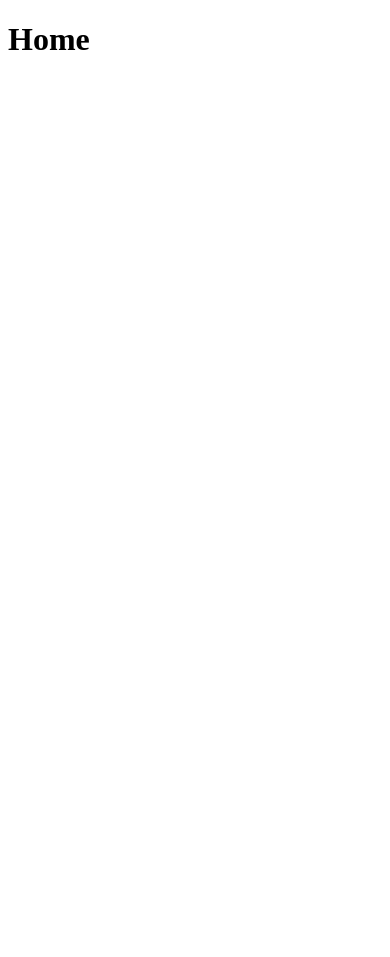
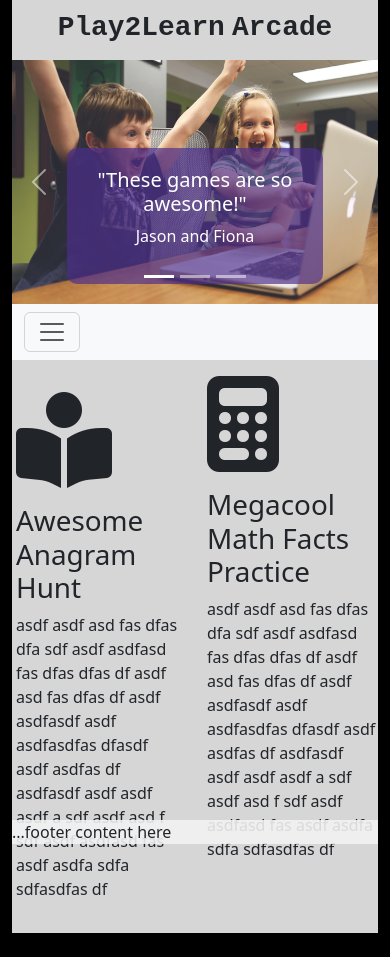
Before and after one commit to jesslark/play2learn-html, a plain HTML site: page index.html in a window 390 px wide. Before the commit the page ends 844 px from the top, so only its background shows below. Drawn offline with nearby package versions, Linux system fonts and the light colour scheme.

Commit message:
progress

```diff
--- a/index.html
+++ b/index.html
@@ -4,8 +4,118 @@
   <meta charset="UTF-8">
   <meta name="viewport" content="width=device-width, initial-scale=1.0">
   <title>Play2Learn: Home</title>
+  <link rel="stylesheet"
+        href="https://cdn.jsdelivr.net/npm/bootstrap@5.3.8/dist/css/bootstrap.min.css"
+        crossorigin="anonymous"
+        integrity="sha384-sRIl4kxILFvY47J16cr9ZwB07vP4J8+LH7qKQnuqkuIAvNWLzeN8tE5YBujZqJLB"
+  />
+  <link rel="stylesheet" href="stylesheets/styles.css">
 </head>
 <body>
-  <h1>Home</h1>
+  <div class="container">
+    <header class="logo display-6 text-center fw-bold pt-2">
+      <p>Play</p><p>2</p><p>Learn</p> <p>Arcade</p>
+    </header>
+
+    <div id="happyKidsCarousel" class="carousel slide" data-bs-ride="carousel">
+      <div class="carousel-indicators">
+        <button type="button" data-bs-target="#happyKidsCarousel" data-bs-slide-to="0" class="active" aria-current="true" aria-label="Slide 1"></button>
+        <button type="button" data-bs-target="#happyKidsCarousel" data-bs-slide-to="1" aria-label="Slide 2"></button>
+        <button type="button" data-bs-target="#happyKidsCarousel" data-bs-slide-to="2" aria-label="Slide 3"></button>
+      </div>
+      <div class="carousel-inner">
+        <div class="carousel-item active" data-bs-interval="10000">
+          <img src="/images/children-at-computer.jpg" class="d-block w-100" alt="children at a computer looking extremely happy">
+          <div class="carousel-caption">
+            <h5>"These games are so awesome!"</h5>
+            <p>Jason and Fiona</p>
+          </div>
+        </div>
+        <div class="carousel-item" data-bs-interval="10000">
+          <img src="images/students-at-computers.jpg" class="d-block w-100" alt="a row of children using computers">
+          <div class="carousel-caption">
+            <h5>"We love computer time when we get to play the Play2Learn Arcade."</h5>
+            <p>Nathaniel, Jonathan, and Ricky</p>
+          </div>
+        </div>
+        <div class="carousel-item" data-bs-interval="10000">
+          <img src="images/girl-at-computer.jpg" class="d-block w-100" alt="a small girl on a woman's lap using a computer">
+          <div class="carousel-caption">
+            <h5>"I like playing the math game with my mom."</h5>
+            <p>Johanna</p>
+          </div>
+        </div>
+      </div>
+      <button class="carousel-control-prev" type="button" data-bs-target="#happyKidsCarousel" data-bs-slide="prev">
+        <span class="carousel-control-prev-icon" aria-hidden="true"></span>
+        <span class="visually-hidden">Previous</span>
+      </button>
+      <button class="carousel-control-next" type="button" data-bs-target="#happyKidsCarousel" data-bs-slide="next">
+        <span class="carousel-control-next-icon" aria-hidden="true"></span>
+        <span class="visually-hidden">Next</span>
+      </button>
+    </div> <!-- End Carousel -->
+
+    <nav class="navbar navbar-expand-lg bg-body-tertiary">
+      <div class="container-fluid">
+        <button class="navbar-toggler" type="button" data-bs-toggle="collapse" data-bs-target="#navbarNavDropdown" aria-controls="navbarNavDropdown" aria-expanded="false" aria-label="Toggle navigation">
+          <span class="navbar-toggler-icon"></span>
+        </button>
+        <div class="collapse navbar-collapse justify-content-between" id="navbarNavDropdown">
+          <ul class="navbar-nav">
+            <li class="nav-item">
+              <a class="nav-link active" aria-current="page" href="#"><i class="fa-solid fa-house"></i> Home</a>
+            </li>
+            <li class="nav-item dropdown">
+              <a class="nav-link dropdown-toggle" href="#" role="button" data-bs-toggle="dropdown" aria-expanded="false">
+                <i class="fa-solid fa-gamepad"></i> Games
+              </a>
+              <ul class="dropdown-menu">
+                <li><a class="dropdown-item" href="#"><i class="fa-solid fa-book-open-reader"></i> Awesome Anagram Hunt</a></li>
+                <li><a class="dropdown-item" href="#"><i class="fa-solid fa-calculator"></i> Megacool Math Facts Practice</a></li>
+              </ul>
+            </li>
+            <li class="nav-item">
+              <a class="nav-link" href="#"><i class="fa-solid fa-circle-info"></i> About</a>
+            </li>
+          </ul>
+          <ul class="navbar-nav">
+            <li class="nav-item">
+              <a class="nav-link" href="#"><i class="fa-regular fa-face-smile"></i> Login</a>
+            </li>
+          </ul>
+        </div>
+      </div>
+    </nav> <!-- End Navbar -->
+
+    <div class="pt-3 games-info">
+      <div class="row">
+        <div class="col-6 anagram p-3">
+          <i class="fa-solid fa-book-open-reader fa-6x float-start pb-3"></i>
+          <h1>Awesome Anagram Hunt</h1>
+          <p>asdf asdf asd fas dfas dfa sdf asdf asdfasd fas dfas dfas df asdf asd fas dfas df asdf asdfasdf asdf asdfasdfas dfasdf asdf asdfas df asdfasdf asdf asdf asdf a sdf asdf asd f sdf asdf asdfasd fas asdf asdfa sdfa sdfasdfas df</p>
+        </div>
+        <div class="col-6 math">
+          <i class="fa-solid fa-calculator fa-6x  float-start pb-3"></i>
+          <h1>Megacool Math Facts Practice</h1>
+          <p>asdf asdf asd fas dfas dfa sdf asdf asdfasd fas dfas dfas df asdf asd fas dfas df asdf asdfasdf asdf asdfasdfas dfasdf asdf asdfas df asdfasdf asdf asdf asdf a sdf asdf asd f sdf asdf asdfasd fas asdf asdfa sdfa sdfasdfas df</p>
+        </div>
+      </div>
+    </div> <!-- End Games Info -->
+
+    <div class="sticky-bottom footer">
+      ...footer content here
+    </div> <!-- End Footer -->
+
+  </div> <!-- End Container -->
+
+  <script src="https://cdn.jsdelivr.net/npm/bootstrap@5.3.8/dist/js/bootstrap.bundle.min.js"
+          crossorigin="anonymous"
+          integrity="sha384-FKyoEForCGlyvwx9Hj09JcYn3nv7wiPVlz7YYwJrWVcXK/BmnVDxM+D2scQbITxI"
+  ></script>
+  <script src="https://kit.fontawesome.com/35f7d74202.js"
+          crossorigin="anonymous"
+          integrity="sha384-vaepow7SO+2U0I8/2Zbwz8H+MDllyqxAL3tIUFseIOoFqita5yHPHob8X06IZSS9"
+  ></script>
 </body>
 </html>
--- /dev/null
+++ b/stylesheets/styles.css
@@ -0,0 +1,35 @@
+:root {
+  --white: #F2F2F2;
+  --white-low-transp: #f2f2f2e2;
+  --white-high-transp: #f2f2f2ba;
+  --purple: #4D2D8C;
+  --purple-transp: #4d2d8cab;
+  --pink: #C71E64;
+  --pink-transp: #C71E64ab;
+  --orange: #FF714B;
+  --orange-transp: #ff724bab;
+  --orange-high-transp: #ff724b77;
+}
+
+body {
+  background: linear-gradient(to top, black,black),
+              url(../images/back-to-school.jpg) no-repeat top center;
+}
+
+header, .games-info, .footer {
+  background: var(--white-low-transp);
+}
+
+.container {
+  max-width: 1200px;
+}
+
+.logo p {
+  display: inline-block;
+  font-family: 'Courier New', Courier, monospace;
+}
+
+.carousel-caption {
+  background: var(--purple-transp);
+  border-radius: 10px;
+}
```
Also changed, not shown: Notes.txt, images/back-to-school.jpg (added), images/children-at-computer.jpg (added), images/girl-at-computer.jpg (added), images/kids-at-computer.jpg (added), images/students-at-computers.jpg (added).
